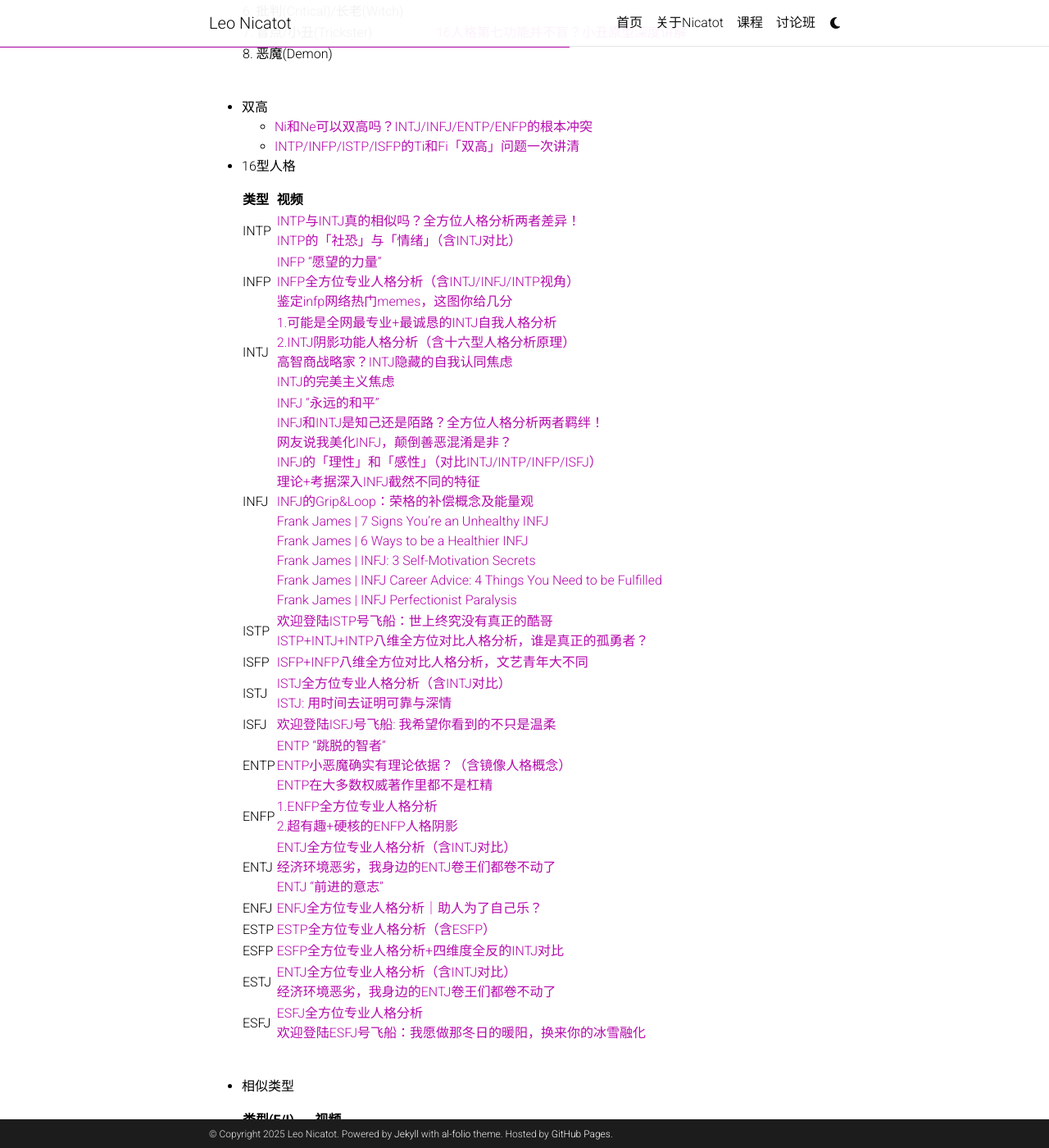
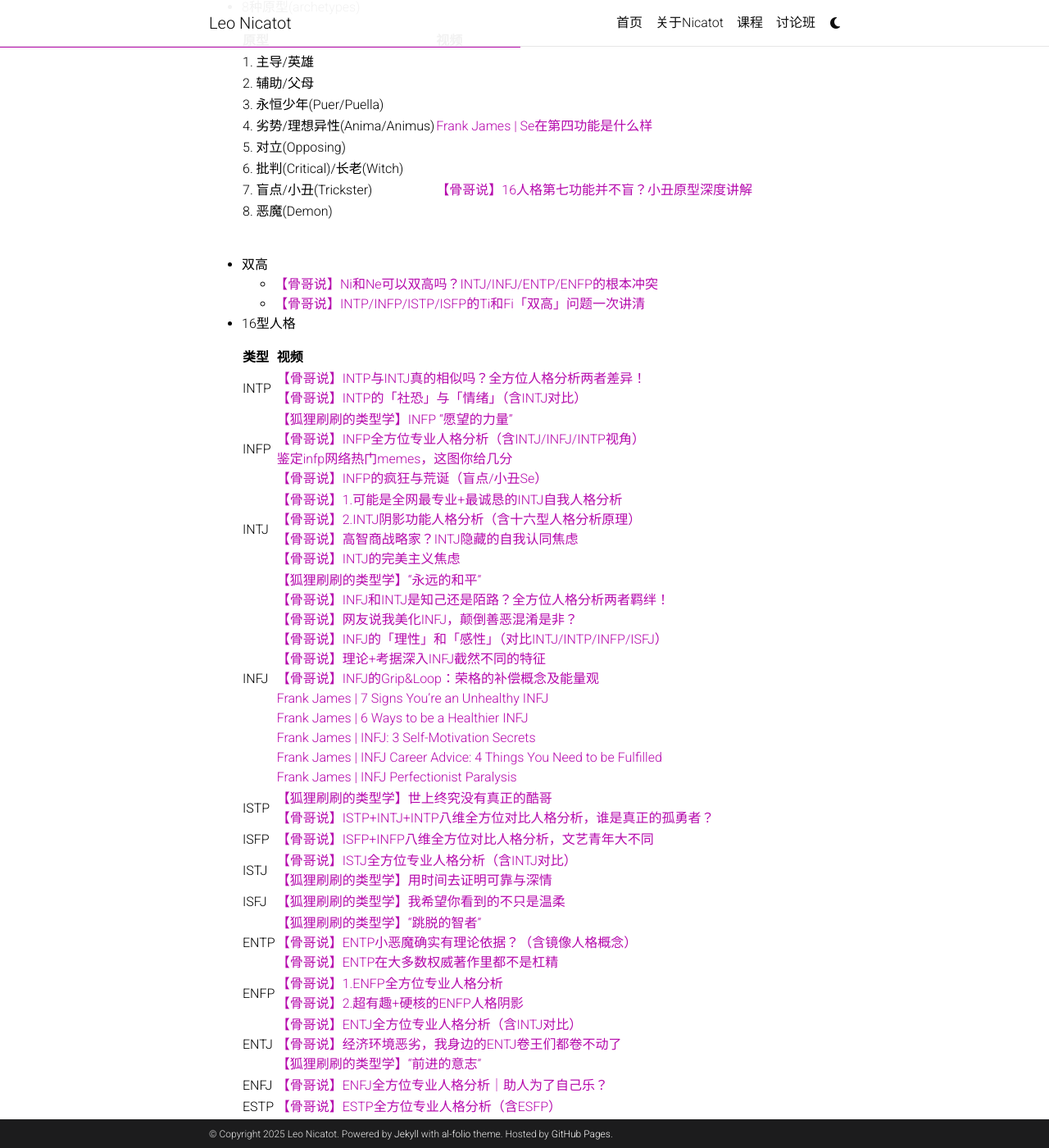
Before and after one commit to LeoNicatot/leonicatot.github.io, a Jekyll site: the page built from _pages/about/share/mbti.md, in a window 1280 px wide and 1400 px high, scrolled down 1498 px. Shown: the whole window at 82% size. Built offline with Jekyll 4.4.1, drawn with Linux system fonts in a browser that asks for light colours; comment, search, counter and statistics services are not loaded; a style sheet for code colours, icons or effects is not loaded; some of the changed text lies outside the part shown.

Commit message:
update mbti

```diff
--- a/_pages/about/share/mbti.md
+++ b/_pages/about/share/mbti.md
@@ -6,45 +6,48 @@ permalink: /about/share/mbti
 
 #### 频道
 
-- Bilibili：[狐狸刷刷的类型学](https://space.bilibili.com/1869592347)
-- Bilibili：[骨哥说](https://space.bilibili.com/1512455827)
+- Bilibili：[狐狸刷刷的类型学](https://space.bilibili.com/1869592347)（刷刷：ISTP）
+- Bilibili：[骨哥说](https://space.bilibili.com/1512455827)（骨哥：INTJ）
+- Bilibili：[说人话的OPS](https://space.bilibili.com/3546816048007765)（大鹅：ENTJ *or* FM-Te/Ni-BP/S(C)）(Also on [知乎](https://www.zhihu.com/people/gioeleli-wei-zheng))
+- Bilibili：[雪力的心理学笔记](https://space.bilibili.com/1900504698) （雪力：ENTJ）(Also on [Youtube](https://www.youtube.com/@sherrysnotesofficial))
 
 #### 视频
 
 - 入坑MBTI前了解
-  - [MBTI真的是伪科学吗？一次性总结十六型人格测试六大争议！](https://www.bilibili.com/video/BV1EZ4y117ju)
-  - [也许你一直误解了MBTI——荣格与科学的“试管婴儿”](https://www.bilibili.com/video/BV1kR4y1C7zo)
-  - [MBTI真相，99.99%的人都不知道……拜托来看看！（声嘶力竭）](https://www.bilibili.com/video/BV1jB4y1U7B4)
-  - ["MBTI科學嗎？腦神經科學家談MBTI 和四種子類型 ft. Dario Nardi博士" by 雪力](https://www.bilibili.com/video/BV15T4y1W7Bk)
+  - [【骨哥说】MBTI真的是伪科学吗？一次性总结十六型人格测试六大争议！](https://www.bilibili.com/video/BV1EZ4y117ju)
+  - [【狐狸刷刷的类型学】也许你一直误解了MBTI——荣格与科学的“试管婴儿”](https://www.bilibili.com/video/BV1kR4y1C7zo)
+  - [【狐狸刷刷的类型学】MBTI真相，99.99%的人都不知道……拜托来看看！（声嘶力竭）](https://www.bilibili.com/video/BV1jB4y1U7B4)
+  - [【雪力】"MBTI科學嗎？腦神經科學家談MBTI 和四種子類型 ft. Dario Nardi博士"](https://www.bilibili.com/video/BV15T4y1W7Bk)
 
 - 四个维度的介绍
 
   | 维度 | 视频                                                         |
   | ---- | ------------------------------------------------------------ |
-  | I/E  | [为什么人会有I和E之分(内外向)](https://www.bilibili.com/video/BV1gY4y1G7HS/) |
-  | S/N  | [为什么人会有S和N之分(实感和直觉)](https://www.bilibili.com/video/BV1St4y1H7bm/) |
-  | T/F  | [T 和 F 到底啥区别丨没启发来揍我 (??)](https://www.bilibili.com/video/BV1Ur4y1u77B) |
-  | J/P  | [最最深的J/P识别，真不是做不做计划！来监控你的脑子!](https://www.bilibili.com/video/BV18t4y1t7L2)<br />[最简洁清晰的J-P维度和荣格八维关系讲解](https://www.bilibili.com/video/BV1Le4y187tT) |
+  | I/E  | [【狐狸刷刷的类型学】为什么人会有I和E之分(内外向)](https://www.bilibili.com/video/BV1gY4y1G7HS/) |
+  | S/N  | [【狐狸刷刷的类型学】为什么人会有S和N之分(实感和直觉)](https://www.bilibili.com/video/BV1St4y1H7bm/)<br />[【说人话的OPS】N人和S人的区别](https://www.bilibili.com/video/BV1TeKKeiEAh) |
+  | T/F  | [【狐狸刷刷的类型学】T 和 F 到底啥区别](https://www.bilibili.com/video/BV1Ur4y1u77B) |
+  | J/P  | [【狐狸刷刷的类型学】最最深的J/P识别，真不是做不做计划！来监控你的脑子!](https://www.bilibili.com/video/BV18t4y1t7L2)<br />[【骨哥说】最简洁清晰的J-P维度和荣格八维关系讲解](https://www.bilibili.com/video/BV1Le4y187tT) |
 
   <br/>
 
 - 荣格八维
-  - [MBTI荣格八维模型中的「原型」概念你接受吗？](https://www.bilibili.com/video/BV1G841177h8)
-  - [MBTI荣格八维阴影功能详解｜告诉你五六功能为何爆表](https://www.bilibili.com/video/BV1z84y1C7i6)
-  - [INFJ的Grip&Loop：荣格的补偿概念及能量观](https://www.bilibili.com/video/BV1vyBiYAEZg)
+  - [【骨哥说】MBTI荣格八维模型中的「原型」概念你接受吗？](https://www.bilibili.com/video/BV1G841177h8)
+  - [【骨哥说】MBTI荣格八维阴影功能详解｜告诉你五六功能为何爆表](https://www.bilibili.com/video/BV1z84y1C7i6)
+  - [【骨哥说】INFJ的Grip&Loop：荣格的补偿概念及能量观](https://www.bilibili.com/video/BV1vyBiYAEZg)
+  - [【说人话的OPS】OPS类型学简介](https://www.bilibili.com/video/BV145qAYDE8v)
 
 - 8个认知过程/类型(types)
 
   | 认知过程/类型 | 视频                                                         |
   | ------------- | ------------------------------------------------------------ |
-  | Ni            | [Ni演变历史-INTJ和INFJ曾经被认为是最没用的人？](https://www.bilibili.com/video/BV1uD421N7L9)<br />[Ti和Ni真的差很远](https://www.bilibili.com/video/BV1Lz421X74t) |
-  | Ne            | [Ne在经典著作里的描述和刻板印象大不同](https://www.bilibili.com/video/BV1KZ421u7wd)<br />[来，钻进NP类型的脑子里丨Ne大型专题](https://www.bilibili.com/video/BV1mW4y1x7Ef) |
-  | Si            | [从荣格到MBTI到毕比模型，Si是怎么歪掉的](https://www.bilibili.com/video/BV1yH4y1N7HF) |
-  | Se            | [来，钻进SP类型的脑子里丨Se大型专题](https://www.bilibili.com/video/BV1Rg411i7mk)<br />[Se演变史-ESTP和ESFP都享乐主义？荣格说绝对不是](https://www.bilibili.com/video/BV1jJSzYTEsc) |
-  | Ti            | [Ti演变史（上）- 荣格定义的Ti](https://www.bilibili.com/video/BV1Yf421D7JS)<br />[Ti演变史（下）- 不同学者Ti描述大不同](https://www.bilibili.com/video/BV1Wb421p7Co)<br />[来，钻进TP类型的脑子里丨Ti大型专题](https://www.bilibili.com/video/BV1zj411M73T)<br />[Ti和Ni真的差很远](https://www.bilibili.com/video/BV1Lz421X74t) |
-  | Te            | [来，钻进TJ类型的脑子里丨Te大型专题](https://www.bilibili.com/video/BV1vo4y1K7VW) |
-  | Fi            | [我不够善良，甚至可以很阴暗](https://www.bilibili.com/video/BV1Kb421q7NR)<br />[来，钻进FP类型的脑子里](https://www.bilibili.com/video/BV19v4y1b7uB)<br />[不同位置的Fi对比丨从INFP到ENTJ](https://www.bilibili.com/video/BV1HQ4y1473V) |
-  | Fe            | [来，钻进FJ类型的脑子里丨Fe大型专题](https://www.bilibili.com/video/BV16T411n7sW)<br />[INTJ博主对Fe的偏见（ENFJ/ESFJ）](https://www.bilibili.com/video/BV1Hh4y1P7t6) |
+  | Ni            | [【骨哥说】Ni演变历史-INTJ和INFJ曾经被认为是最没用的人？](https://www.bilibili.com/video/BV1uD421N7L9)<br />[【骨哥说】Ti和Ni真的差很远](https://www.bilibili.com/video/BV1Lz421X74t)<br />[【说人话的OPS】Ni精讲 \| 简明朴素且“无聊”？](https://www.bilibili.com/video/BV18vcReaEXM) |
+  | Ne            | [【骨哥说】Ne在经典著作里的描述和刻板印象大不同](https://www.bilibili.com/video/BV1KZ421u7wd)<br />[【狐狸刷刷的类型学】Ne大型专题](https://www.bilibili.com/video/BV1mW4y1x7Ef)<br />[【说人话的OPS】Ne精讲 \| 混乱大师霍霍人间](https://www.bilibili.com/video/BV1FY62YuErD) |
+  | Si            | [【骨哥说】从荣格到MBTI到毕比模型，Si是怎么歪掉的](https://www.bilibili.com/video/BV1yH4y1N7HF) |
+  | Se            | [【狐狸刷刷的类型学】Se大型专题](https://www.bilibili.com/video/BV1Rg411i7mk)<br />[【骨哥说】Se演变史-ESTP和ESFP都享乐主义？荣格说绝对不是](https://www.bilibili.com/video/BV1jJSzYTEsc) |
+  | Ti            | [【骨哥说】Ti演变史（上）- 荣格定义的Ti](https://www.bilibili.com/video/BV1Yf421D7JS)<br />[【骨哥说】Ti演变史（下）- 不同学者Ti描述大不同](https://www.bilibili.com/video/BV1Wb421p7Co)<br />[【狐狸刷刷的类型学】Ti大型专题](https://www.bilibili.com/video/BV1zj411M73T)<br />[【骨哥说】Ti和Ni真的差很远](https://www.bilibili.com/video/BV1Lz421X74t)<br />[【说人话的OPS】Ti精讲](https://www.bilibili.com/video/BV1kTkxYpEUQ) |
+  | Te            | [【狐狸刷刷的类型学】Te大型专题](https://www.bilibili.com/video/BV1vo4y1K7VW)<br />[【说人话的OPS】Te精讲](https://www.bilibili.com/video/BV1jACWY3EX2) |
+  | Fi            | [【骨哥说】我不够善良，甚至可以很阴暗](https://www.bilibili.com/video/BV1Kb421q7NR)<br />[【狐狸刷刷的类型学】Fi大型专题](https://www.bilibili.com/video/BV19v4y1b7uB)<br />[【狐狸刷刷的类型学】不同位置的Fi对比丨从INFP到ENTJ](https://www.bilibili.com/video/BV1HQ4y1473V) |
+  | Fe            | [【狐狸刷刷的类型学】Fe大型专题](https://www.bilibili.com/video/BV16T411n7sW)<br />[【骨哥说】INTJ博主对Fe的偏见（ENFJ/ESFJ）](https://www.bilibili.com/video/BV1Hh4y1P7t6) |
 
   <br/>
 
@@ -58,35 +61,35 @@ permalink: /about/share/mbti
   | 4. 劣势/理想异性(Anima/Animus) | [Frank James \| Se在第四功能是什么样](https://www.bilibili.com/video/BV1pN4y1G7fT) |
   | 5. 对立(Opposing)              |                                                              |
   | 6. 批判(Critical)/长老(Witch)  |                                                              |
-  | 7. 盲点/小丑(Trickster)        | [16人格第七功能并不盲？小丑原型深度讲解](https://www.bilibili.com/video/BV1QK421e78S) |
+  | 7. 盲点/小丑(Trickster)        | [【骨哥说】16人格第七功能并不盲？小丑原型深度讲解](https://www.bilibili.com/video/BV1QK421e78S) |
   | 8. 恶魔(Demon)                 |                                                              |
 
   <br/>
 
 - 双高
-  - [Ni和Ne可以双高吗？INTJ/INFJ/ENTP/ENFP的根本冲突](https://www.bilibili.com/video/BV1GV4y167zu)
-  - [INTP/INFP/ISTP/ISFP的Ti和Fi「双高」问题一次讲清](INTP/INFP/ISTP/ISFP的Ti和Fi「双高」问题一次讲清)
+  - [【骨哥说】Ni和Ne可以双高吗？INTJ/INFJ/ENTP/ENFP的根本冲突](https://www.bilibili.com/video/BV1GV4y167zu)
+  - [【骨哥说】INTP/INFP/ISTP/ISFP的Ti和Fi「双高」问题一次讲清](INTP/INFP/ISTP/ISFP的Ti和Fi「双高」问题一次讲清)
 
 - 16型人格
 
   | 类型 | 视频                                                         |
   | ---- | ------------------------------------------------------------ |
-  | INTP | [INTP与INTJ真的相似吗？全方位人格分析两者差异！](https://www.bilibili.com/video/BV1Ur4y1g7rU)<br />[INTP的「社恐」与「情绪」（含INTJ对比）](https://www.bilibili.com/video/BV1G841197P5) |
-  | INFP | [INFP “愿望的力量”](https://www.bilibili.com/video/BV1Em4y1R7ki)<br />[INFP全方位专业人格分析（含INTJ/INFJ/INTP视角）](https://www.bilibili.com/video/BV1CZ4y1a7hN)<br />[鉴定infp网络热门memes，这图你给几分](https://www.bilibili.com/video/BV1UG4y1476r)<br />[](https://www.bilibili.com/video/BV1Az421Z757) |
-  | INTJ | [1.可能是全网最专业+最诚恳的INTJ自我人格分析](https://www.bilibili.com/video/BV1Qv4y1w7qK)<br />[2.INTJ阴影功能人格分析（含十六型人格分析原理）](https://www.bilibili.com/video/BV1ev4y1372K)<br />[高智商战略家？INTJ隐藏的自我认同焦虑](https://www.bilibili.com/video/BV1aL411y7Mj)<br />[INTJ的完美主义焦虑](https://www.bilibili.com/video/BV1rg4y1d7eE) |
-  | INFJ | [INFJ “永远的和平”](https://www.bilibili.com/video/BV1Wb4y1s7Lm)<br />[INFJ和INTJ是知己还是陌路？全方位人格分析两者羁绊！](https://www.bilibili.com/video/BV16Z4y1v7Wk)<br />[网友说我美化INFJ，颠倒善恶混淆是非？](https://www.bilibili.com/video/BV1r24y1y7NU)<br />[INFJ的「理性」和「感性」（对比INTJ/INTP/INFP/ISFJ）](https://www.bilibili.com/video/BV1AN411z7rq)<br />[理论+考据深入INFJ截然不同的特征](https://www.bilibili.com/video/BV1QN4y1H727)<br />[INFJ的Grip&Loop：荣格的补偿概念及能量观](https://www.bilibili.com/video/BV1vyBiYAEZg)<br />[Frank James \| 7 Signs You're an Unhealthy INFJ<br />](https://www.bilibili.com/video/BV13Q4y167SX)[Frank James \| 6 Ways to be a Healthier INFJ](https://www.bilibili.com/video/BV12f4y1w7r1)<br />[Frank James \| INFJ: 3 Self-Motivation Secrets](https://www.bilibili.com/video/BV1e44y1e7ej)<br />[Frank James \| INFJ Career Advice: 4 Things You Need to be Fulfilled](https://youtu.be/zgxN6GaiGbE?feature=shared)<br />[Frank James \| INFJ Perfectionist Paralysis](https://www.bilibili.com/video/BV1uU4y1F7Jr) |
-  | ISTP | [欢迎登陆ISTP号飞船：世上终究没有真正的酷哥](https://www.bilibili.com/video/BV1cT411t7eR)<br />[ISTP+INTJ+INTP八维全方位对比人格分析，谁是真正的孤勇者？](https://www.bilibili.com/video/BV18S4y1t7xM) |
-  | ISFP | [ISFP+INFP八维全方位对比人格分析，文艺青年大不同](https://www.bilibili.com/video/BV1kG4y1v7Jo) |
-  | ISTJ | [ISTJ全方位专业人格分析（含INTJ对比）](https://www.bilibili.com/video/BV1pg411Z7xs)<br />[ISTJ: 用时间去证明可靠与深情](https://www.bilibili.com/video/BV1Sm4y1Y7ys) |
-  | ISFJ | [欢迎登陆ISFJ号飞船: 我希望你看到的不只是温柔](https://www.bilibili.com/video/BV1hh4y1472t) |
-  | ENTP | [ENTP “跳脱的智者”](https://www.bilibili.com/video/BV1aB4y117L1)<br />[ENTP小恶魔确实有理论依据？（含镜像人格概念）](https://www.bilibili.com/video/BV1w24y1D7Yq)<br />[ENTP在大多数权威著作里都不是杠精](https://www.bilibili.com/video/BV1Pc411v7B2) |
-  | ENFP | [1.ENFP全方位专业人格分析](https://www.bilibili.com/video/BV1Xe4y1d7vp)<br />[2.超有趣+硬核的ENFP人格阴影](https://www.bilibili.com/video/BV1Rd4y1g7Mq) |
-  | ENTJ | [ENTJ全方位专业人格分析（含INTJ对比）](https://www.bilibili.com/video/BV13M411N7Dy)<br />[经济环境恶劣，我身边的ENTJ卷王们都卷不动了](https://www.bilibili.com/video/BV1EN4y1y75g)<br />[ENTJ “前进的意志”](https://www.bilibili.com/video/BV1YY4y1N7pN) |
-  | ENFJ | [ENFJ全方位专业人格分析｜助人为了自己乐？](https://www.bilibili.com/video/BV1kd4y1x7sz) |
-  | ESTP | [ESTP全方位专业人格分析（含ESFP）](https://www.bilibili.com/video/BV1Vj41187Kx) |
-  | ESFP | [ESFP全方位专业人格分析+四维度全反的INTJ对比](https://www.bilibili.com/video/BV1NG41147mH) |
-  | ESTJ | [ENTJ全方位专业人格分析（含INTJ对比）](https://www.bilibili.com/video/BV13M411N7Dy)<br />[经济环境恶劣，我身边的ENTJ卷王们都卷不动了](https://www.bilibili.com/video/BV1EN4y1y75g) |
-  | ESFJ | [ESFJ全方位专业人格分析](https://www.bilibili.com/video/BV1ig4y1P7wU)<br />[欢迎登陆ESFJ号飞船：我愿做那冬日的暖阳，换来你的冰雪融化](https://www.bilibili.com/video/BV1WN411Y7Ah) |
+  | INTP | [【骨哥说】INTP与INTJ真的相似吗？全方位人格分析两者差异！](https://www.bilibili.com/video/BV1Ur4y1g7rU)<br />[【骨哥说】INTP的「社恐」与「情绪」（含INTJ对比）](https://www.bilibili.com/video/BV1G841197P5) |
+  | INFP | [【狐狸刷刷的类型学】INFP “愿望的力量”](https://www.bilibili.com/video/BV1Em4y1R7ki)<br />[【骨哥说】INFP全方位专业人格分析（含INTJ/INFJ/INTP视角）](https://www.bilibili.com/video/BV1CZ4y1a7hN)<br />[鉴定infp网络热门memes，这图你给几分](https://www.bilibili.com/video/BV1UG4y1476r)<br />[【骨哥说】INFP的疯狂与荒诞（盲点/小丑Se）](https://www.bilibili.com/video/BV1Az421Z757) |
+  | INTJ | [【骨哥说】1.可能是全网最专业+最诚恳的INTJ自我人格分析](https://www.bilibili.com/video/BV1Qv4y1w7qK)<br />[【骨哥说】2.INTJ阴影功能人格分析（含十六型人格分析原理）](https://www.bilibili.com/video/BV1ev4y1372K)<br />[【骨哥说】高智商战略家？INTJ隐藏的自我认同焦虑](https://www.bilibili.com/video/BV1aL411y7Mj)<br />[【骨哥说】INTJ的完美主义焦虑](https://www.bilibili.com/video/BV1rg4y1d7eE) |
+  | INFJ | [【狐狸刷刷的类型学】“永远的和平”](https://www.bilibili.com/video/BV1Wb4y1s7Lm)<br />[【骨哥说】INFJ和INTJ是知己还是陌路？全方位人格分析两者羁绊！](https://www.bilibili.com/video/BV16Z4y1v7Wk)<br />[【骨哥说】网友说我美化INFJ，颠倒善恶混淆是非？](https://www.bilibili.com/video/BV1r24y1y7NU)<br />[【骨哥说】INFJ的「理性」和「感性」（对比INTJ/INTP/INFP/ISFJ）](https://www.bilibili.com/video/BV1AN411z7rq)<br />[【骨哥说】理论+考据深入INFJ截然不同的特征](https://www.bilibili.com/video/BV1QN4y1H727)<br />[【骨哥说】INFJ的Grip&Loop：荣格的补偿概念及能量观](https://www.bilibili.com/video/BV1vyBiYAEZg)<br />[Frank James \| 7 Signs You're an Unhealthy INFJ<br />](https://www.bilibili.com/video/BV13Q4y167SX)[Frank James \| 6 Ways to be a Healthier INFJ](https://www.bilibili.com/video/BV12f4y1w7r1)<br />[Frank James \| INFJ: 3 Self-Motivation Secrets](https://www.bilibili.com/video/BV1e44y1e7ej)<br />[Frank James \| INFJ Career Advice: 4 Things You Need to be Fulfilled](https://youtu.be/zgxN6GaiGbE?feature=shared)<br />[Frank James \| INFJ Perfectionist Paralysis](https://www.bilibili.com/video/BV1uU4y1F7Jr) |
+  | ISTP | [【狐狸刷刷的类型学】世上终究没有真正的酷哥](https://www.bilibili.com/video/BV1cT411t7eR)<br />[【骨哥说】ISTP+INTJ+INTP八维全方位对比人格分析，谁是真正的孤勇者？](https://www.bilibili.com/video/BV18S4y1t7xM) |
+  | ISFP | [【骨哥说】ISFP+INFP八维全方位对比人格分析，文艺青年大不同](https://www.bilibili.com/video/BV1kG4y1v7Jo) |
+  | ISTJ | [【骨哥说】ISTJ全方位专业人格分析（含INTJ对比）](https://www.bilibili.com/video/BV1pg411Z7xs)<br />[【狐狸刷刷的类型学】用时间去证明可靠与深情](https://www.bilibili.com/video/BV1Sm4y1Y7ys) |
+  | ISFJ | [【狐狸刷刷的类型学】我希望你看到的不只是温柔](https://www.bilibili.com/video/BV1hh4y1472t) |
+  | ENTP | [【狐狸刷刷的类型学】“跳脱的智者”](https://www.bilibili.com/video/BV1aB4y117L1)<br />[【骨哥说】ENTP小恶魔确实有理论依据？（含镜像人格概念）](https://www.bilibili.com/video/BV1w24y1D7Yq)<br />[【骨哥说】ENTP在大多数权威著作里都不是杠精](https://www.bilibili.com/video/BV1Pc411v7B2) |
+  | ENFP | [【骨哥说】1.ENFP全方位专业人格分析](https://www.bilibili.com/video/BV1Xe4y1d7vp)<br />[【骨哥说】2.超有趣+硬核的ENFP人格阴影](https://www.bilibili.com/video/BV1Rd4y1g7Mq) |
+  | ENTJ | [【骨哥说】ENTJ全方位专业人格分析（含INTJ对比）](https://www.bilibili.com/video/BV13M411N7Dy)<br />[【骨哥说】经济环境恶劣，我身边的ENTJ卷王们都卷不动了](https://www.bilibili.com/video/BV1EN4y1y75g)<br />[【狐狸刷刷的类型学】“前进的意志”](https://www.bilibili.com/video/BV1YY4y1N7pN) |
+  | ENFJ | [【骨哥说】ENFJ全方位专业人格分析｜助人为了自己乐？](https://www.bilibili.com/video/BV1kd4y1x7sz) |
+  | ESTP | [【骨哥说】ESTP全方位专业人格分析（含ESFP）](https://www.bilibili.com/video/BV1Vj41187Kx) |
+  | ESFP | [【骨哥说】ESFP全方位专业人格分析+四维度全反的INTJ对比](https://www.bilibili.com/video/BV1NG41147mH) |
+  | ESTJ |                                                              |
+  | ESFJ | [【骨哥说】ESFJ全方位专业人格分析](https://www.bilibili.com/video/BV1ig4y1P7wU)<br />[【狐狸刷刷的类型学】我愿做那冬日的暖阳，换来你的冰雪融化](https://www.bilibili.com/video/BV1WN411Y7Ah) |
 
   <br/>
 
@@ -95,7 +98,7 @@ permalink: /about/share/mbti
 
   | 类型(E/I)   | 视频                                                         |
   | ----------- | ------------------------------------------------------------ |
-  | ENTJ & INTJ | [我们习惯强悍的人设，却忘了脆弱的力量](https://www.bilibili.com/video/BV1Md1sYrEJr) |
+  | ENTJ & INTJ | [【骨哥说✖️雪力】我们习惯强悍的人设，却忘了脆弱的力量](https://www.bilibili.com/video/BV1Md1sYrEJr) |
   | ENFJ & INFJ | [Frank James \| INFJ vs ENFJ? How to Tell the Difference](https://www.bilibili.com/video/BV1Bv411i77t) |
   |             |                                                              |
   |             |                                                              |
@@ -111,9 +114,9 @@ permalink: /about/share/mbti
 
   | 类型(N/S) | 视频 |
   | ---- | ---- |
-  | ISFJ & INFJ | [被低估的ISFJ & 被误解的INFJ](https://www.bilibili.com/video/BV1ev4y1R7kM) |
-  | INFP & ISFP | [我身边没接触理论的INFP和ISFP是怎样的？](https://www.bilibili.com/video/BV1sP411h7hL) |
-  | ENFJ & ESFJ | [INTJ博主对Fe的偏见（ENFJ/ESFJ）](https://www.bilibili.com/video/BV1Hh4y1P7t6) |
+  | ISFJ & INFJ | [【骨哥说】被低估的ISFJ & 被误解的INFJ](https://www.bilibili.com/video/BV1ev4y1R7kM) |
+  | INFP & ISFP | [【骨哥说】我身边没接触理论的INFP和ISFP是怎样的？](https://www.bilibili.com/video/BV1sP411h7hL) |
+  | ENFJ & ESFJ | [【骨哥说】INTJ博主对Fe的偏见（ENFJ/ESFJ）](https://www.bilibili.com/video/BV1Hh4y1P7t6) |
   |      |      |
   |      |      |
 
@@ -122,23 +125,25 @@ permalink: /about/share/mbti
   | 类型(P/J) | 视频 |
   | ---- | ---- |
   | INFP & INFJ | [Frank James \| INFJ vs INFP Different Struggle](https://www.bilibili.com/video/BV1di4y1C7jt) |
-  | INTP & INTJ | [INTP与INTJ真的相似吗？全方位人格分析两者差异！](https://www.bilibili.com/video/BV1Ur4y1g7rU) |
+  | INTP & INTJ | [【骨哥说】INTP与INTJ真的相似吗？全方位人格分析两者差异！](https://www.bilibili.com/video/BV1Ur4y1g7rU) |
   |      |      |
   |      |      |
 
   <br/>
 
 - 16型人格杂项
-  - [会把MBTI十六型人格逼疯的工作](https://www.bilibili.com/video/BV1M14y1V71F)
-  - [不同专家对16人格首尾字母组合研究对比](https://www.bilibili.com/video/BV1vG41167qQ)
+  - [【骨哥说】会把MBTI十六型人格逼疯的工作](https://www.bilibili.com/video/BV1M14y1V71F)
+  - [【骨哥说】MBTI爱情和友情官方数据，打了荣格八维理论的脸，吗？](https://www.bilibili.com/video/BV1u84y1y7Fu)
+  - [【骨哥说】不同专家对16人格首尾字母组合研究对比](https://www.bilibili.com/video/BV1vG41167qQ)
 
 - 神经科学相关
   - ["Neuroscience of Personality" by Dario Nardi at Google](https://youtu.be/MGfhQTbcqmA?feature=shared)
   - ["Neurosciences et Typologie" by Dario Nardi](https://youtu.be/vbtE7fpUbpQ?feature=shared), in English
-  - ["MBTI科學嗎？腦神經科學家談MBTI 和四種子類型 ft. Dario Nardi博士" by 雪力](https://www.bilibili.com/video/BV15T4y1W7Bk)
+  - [【雪力】"MBTI科學嗎？腦神經科學家談MBTI 和四種子類型 ft. Dario Nardi博士"](https://www.bilibili.com/video/BV15T4y1W7Bk)
 
 - 其它
-  - [内部互撕？MBTI各种流派大梳理+书单推荐!](https://www.bilibili.com/video/BV1Ye4y1t75b)
+  - [【骨哥说】内部互撕？MBTI各种流派大梳理+书单推荐!](https://www.bilibili.com/video/BV1Ye4y1t75b)
+  - [荣格：分析心理学、用算卦治病、雌雄同体、叛徒、人格分裂、共时性、最讨厌数学课的大师…《荣格自传》](https://www.bilibili.com/video/BV1WU411f7X9)
 
 #### 书籍
 
```
